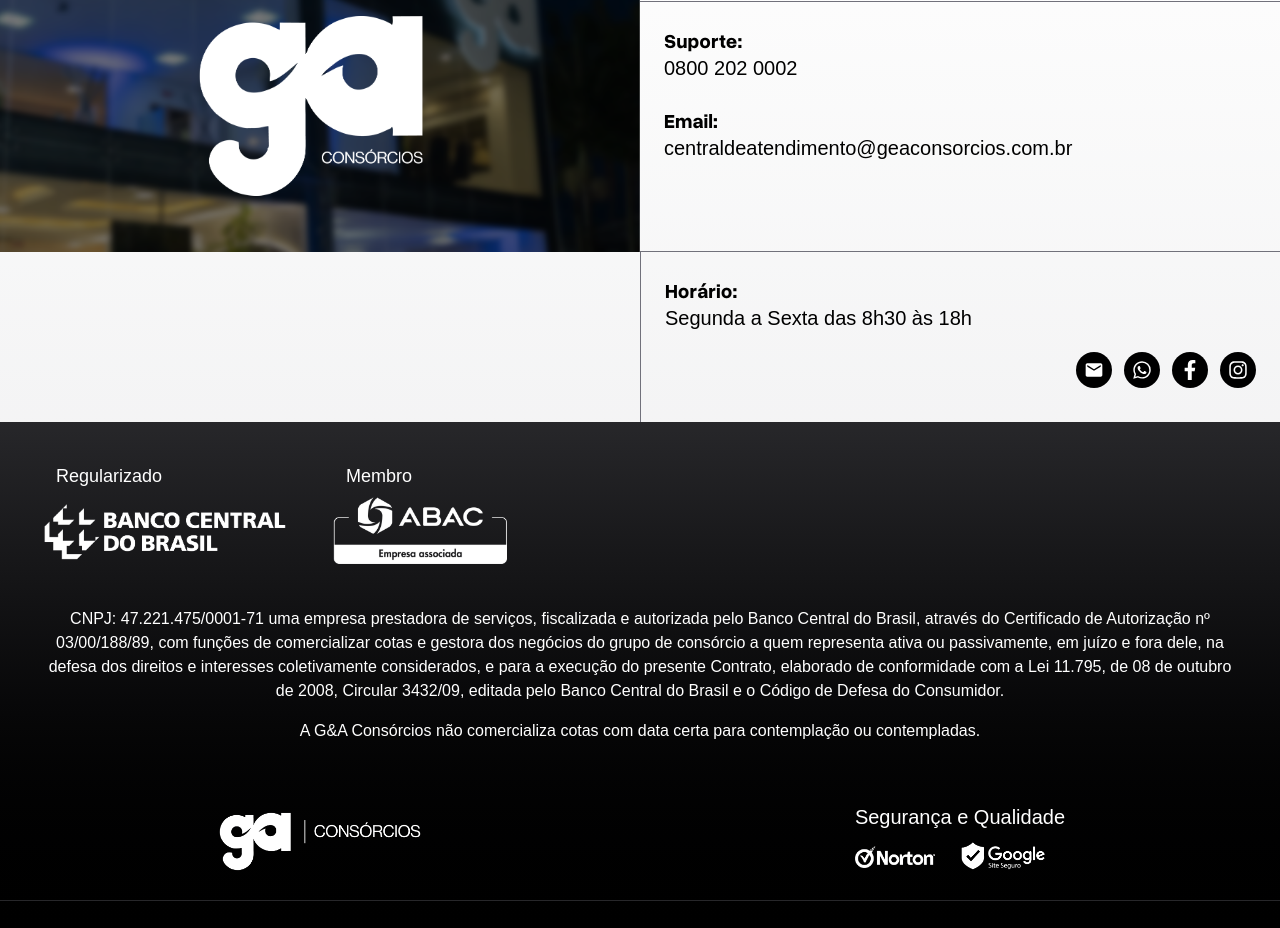
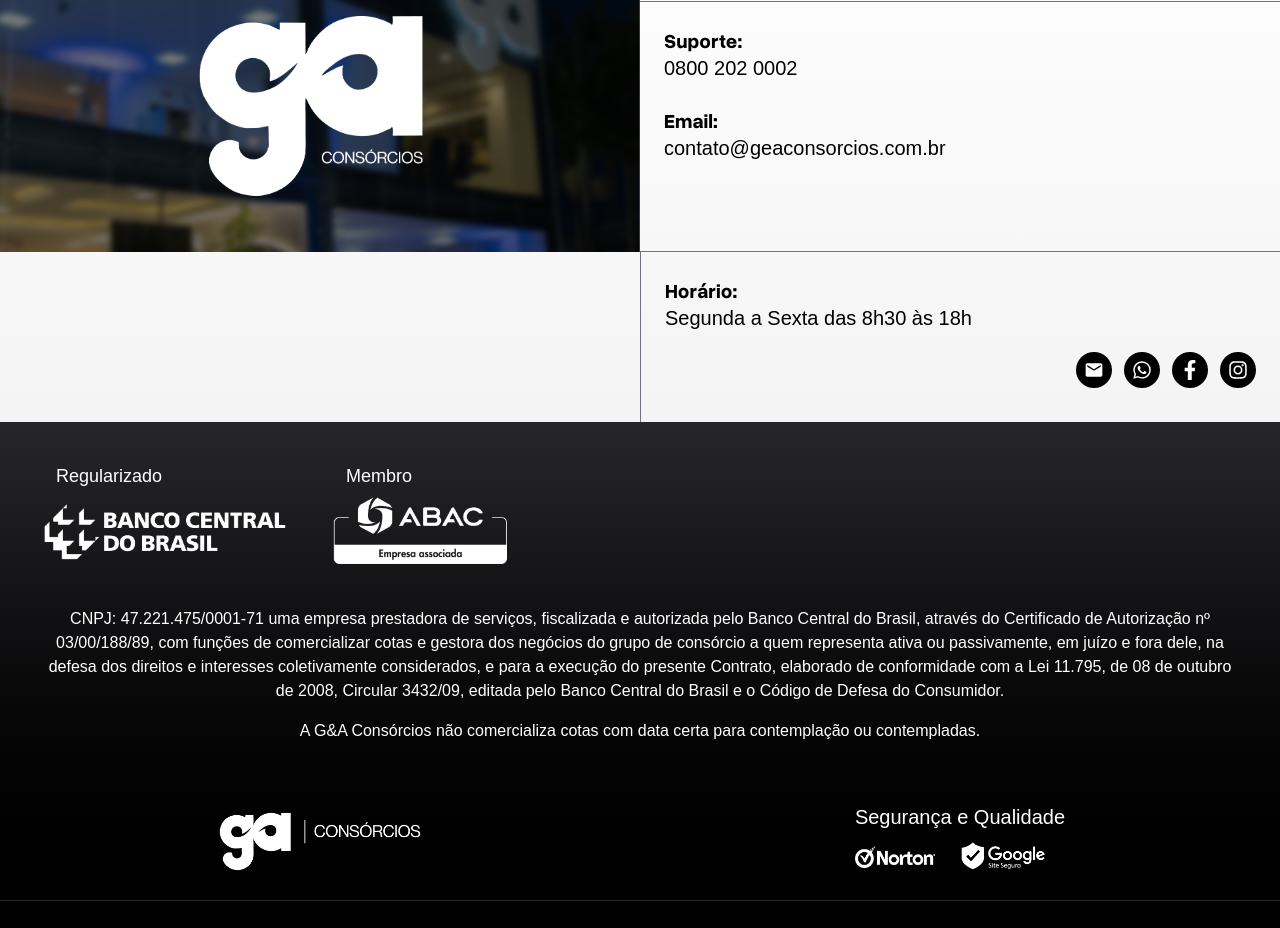
Before and after one commit to LM-Lucas-e-Marcelo/ga-frontend, a React (Vite) app: page / in a window 1280 px wide. Shown: the part 4600-5528 px from the top of the page. Built offline with nearby package versions, Linux system fonts and the light colour scheme; a web font is replaced by a local one.

Commit message:
fix: update contact email and WhatsApp link to reflect correct information

```diff
--- a/src/components/contact.tsx
+++ b/src/components/contact.tsx
@@ -32,12 +32,12 @@
               <strong className="text-xl font-tertiary">Email:</strong>
               <span className="flex flex-col">
                 <a
-                  href="mailto:centraldeatendimento@geaconsorcios.com.br"
+                  href="mailto:contato@geaconsorcios.com.br"
                   className="text-xl"
                   rel="noopener noreferrer"
                   target="_blank"
                 >
-                  centraldeatendimento@geaconsorcios.com.br
+                  contato@geaconsorcios.com.br
                 </a>
               </span>
             </div>
@@ -50,7 +50,7 @@
             </div>
             <div className="flex gap-3 mt-5 ml-auto">
               <a
-                href="mailto:centraldeatendimento@geaconsorcios.com.br"
+                href="mailto:contato@geaconsorcios.com.br"
                 rel="noopener noreferrer"
                 target="_blank"
                 className="bg-black p-2 rounded-full"
@@ -58,7 +58,7 @@
                 <MdEmail size={20} className="text-white" />
               </a>
               <a
-                href="https://wa.me/48998474237"
+                href="https://api.whatsapp.com/send?phone=5508002020002"
                 rel="noopener noreferrer"
                 target="_blank"
                 className="bg-black p-2 rounded-full"
```
